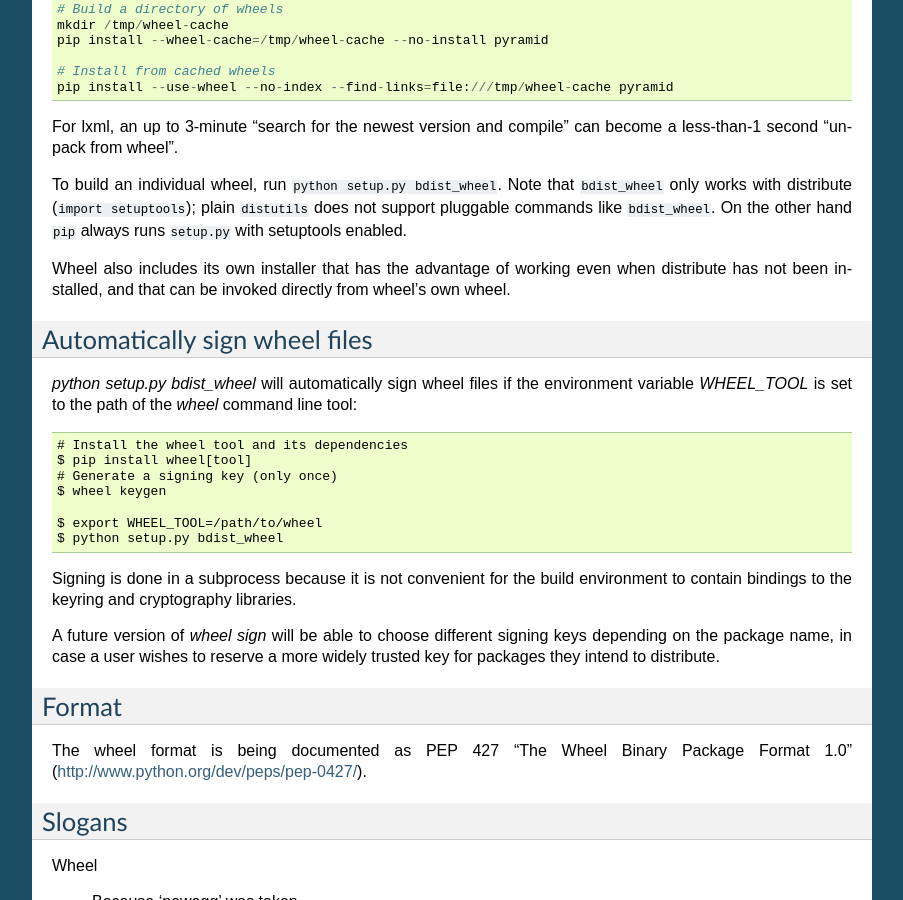
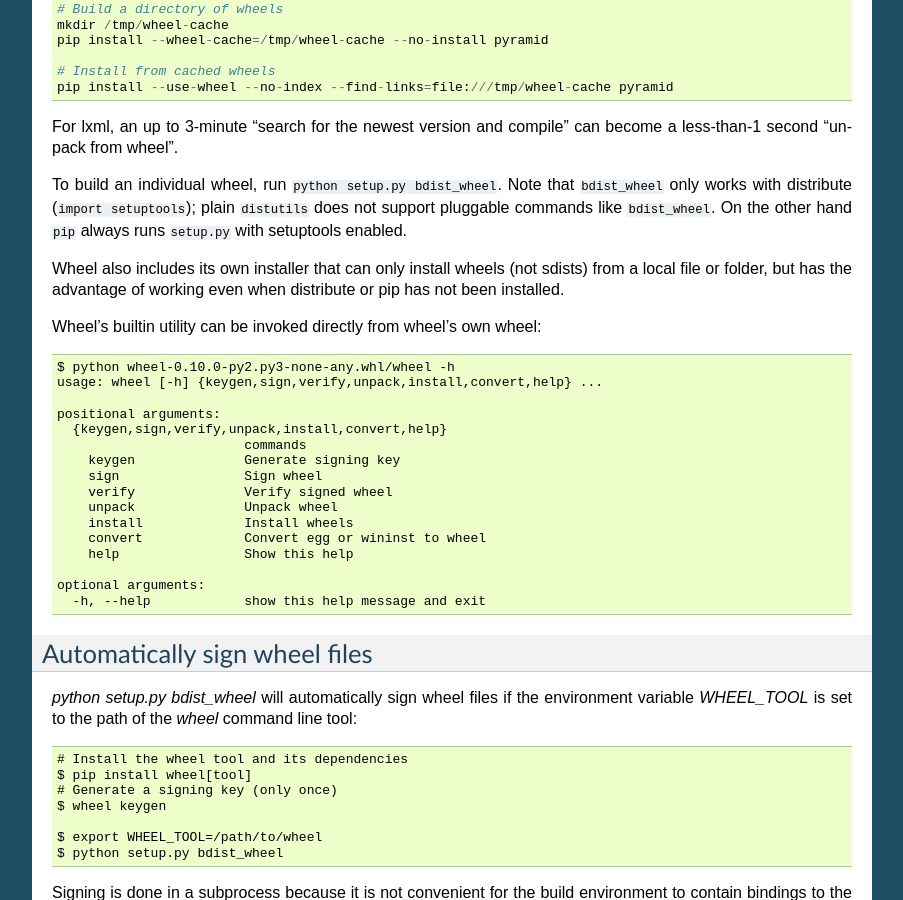
Before and after one commit to pypa/wheel, a Sphinx documentation site: the page built from docs/index.rst, in a window 1280 px wide and 900 px high, scrolled down 764 px. Shown: the whole window, without its empty margins (198-1101 px from the left). Built offline with Sphinx 7.4.7, drawn with Linux system fonts in a browser that asks for light colours.

Commit message:
document wheel tool a bit

```diff
--- a/CHANGES.txt
+++ b/CHANGES.txt
@@ -3,7 +3,8 @@
 - Include a copy of pkg_resources. Wheel can now install into a virtualenv
   that does not have distribute (though most packages still require
   pkg_resources to actually work; wheel install distribute)
--
+- Define a new setup.cfg section [wheel]. universal=1 will
+  apply the py2.py3-none-any tag for pure python wheels.
 
 0.9.7
 =====
--- a/docs/index.rst
+++ b/docs/index.rst
@@ -65,10 +65,28 @@ To build an individual wheel, run ``python setup.py bdist_wheel``.  Note that
 ``distutils`` does not support pluggable commands like ``bdist_wheel``.  On
 the other hand ``pip`` always runs ``setup.py`` with setuptools enabled.
 
-Wheel also includes its own installer that has the advantage of working even when
-distribute has not been installed, and that can be invoked directly from wheel's
-own wheel.
+Wheel also includes its own installer that can only install wheels (not
+sdists) from a local file or folder, but has the advantage of working
+even when distribute or pip has not been installed.
 
+Wheel's builtin utility can be invoked directly from wheel's own wheel::
+
+    $ python wheel-0.10.0-py2.py3-none-any.whl/wheel -h
+    usage: wheel [-h] {keygen,sign,verify,unpack,install,convert,help} ...
+
+    positional arguments:
+      {keygen,sign,verify,unpack,install,convert,help}
+                            commands
+        keygen              Generate signing key
+        sign                Sign wheel
+        verify              Verify signed wheel
+        unpack              Unpack wheel
+        install             Install wheels
+        convert             Convert egg or wininst to wheel
+        help                Show this help
+
+    optional arguments:
+      -h, --help            show this help message and exit
 
 
 Automatically sign wheel files
```
